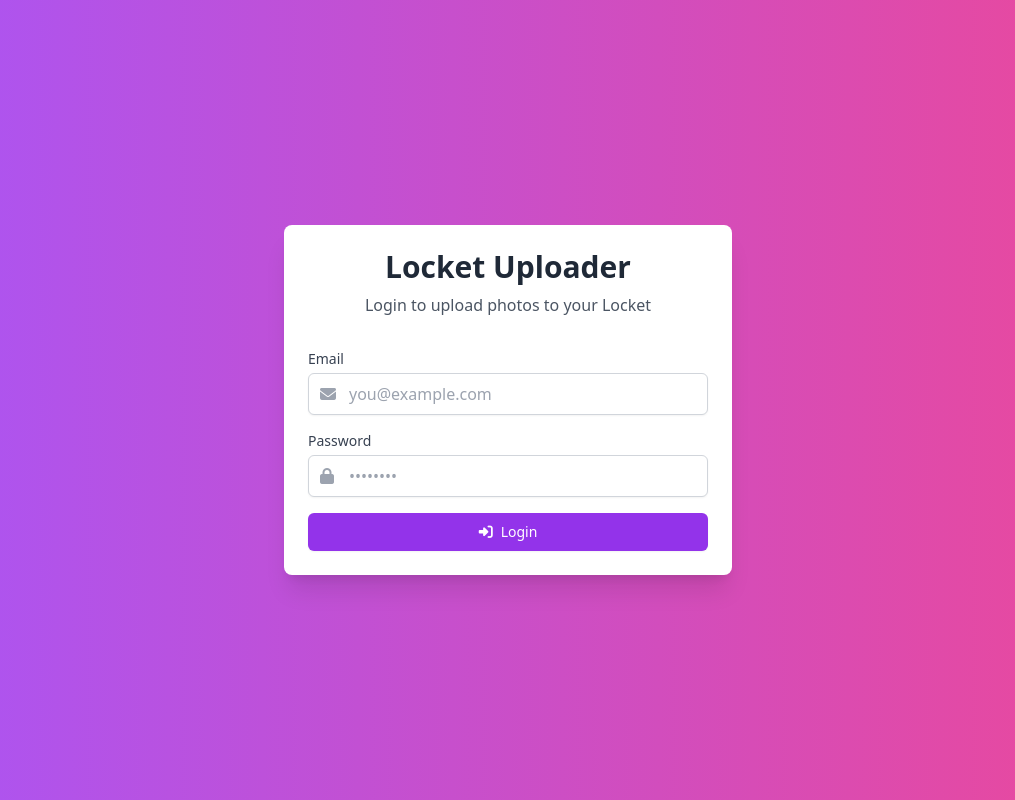
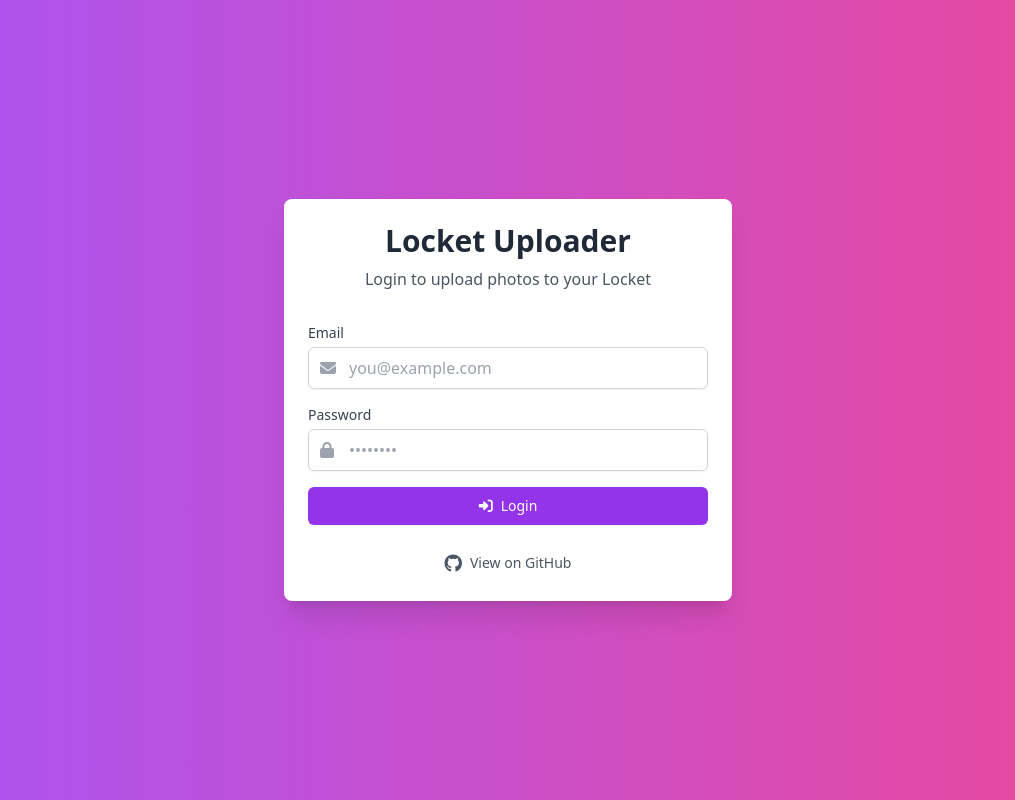
Before and after one commit to trungbq8/locket_photo_upload, a Flask app: page / in a window 1280 px wide. Shown: the whole page, without its empty margins (132-1147 px from the left). Run offline with Flask 2, Linux system fonts and the light colour scheme; some libraries are stand-ins or nearby versions.

Commit message:
Update index.html

```diff
--- a/templates/index.html
+++ b/templates/index.html
@@ -37,6 +37,10 @@
             right: 20px;
             z-index: 50;
             max-width: 300px;
+        }
+        .drag-active {
+            background-color: rgba(147, 51, 234, 0.1);
+            border-color: rgba(147, 51, 234, 0.5) !important;
         }
     </style>
 </head>
@@ -79,6 +83,14 @@
                     <i class="fas fa-sign-in-alt mr-2"></i> Login
                 </button>
             </form>
+
+            <!-- GitHub link for login section -->
+            <div class="mt-6 text-center">
+                <a href="https://github.com/trungbq8/locket_photo_upload" target="_blank" class="inline-flex items-center text-gray-600 hover:text-purple-600 transition-colors">
+                    <i class="fab fa-github text-lg mr-2"></i>
+                    <span class="text-sm">View on GitHub</span>
+                </a>
+            </div>
         </div>
 
         <div id="uploadSection" class="{% if not logged_in %}hidden{% endif %}">
@@ -95,7 +107,7 @@
             <form id="uploadForm" class="space-y-6">
                 <div>
                     <label class="file-input-label block">
-                        <div class="flex flex-col items-center justify-center border-2 border-dashed border-gray-300 rounded-lg py-6 px-4 hover:bg-gray-50 transition-colors">
+                        <div id="dropArea" class="flex flex-col items-center justify-center border-2 border-dashed border-gray-300 rounded-lg py-6 px-4 hover:bg-gray-50 transition-colors">
                             <div id="uploadIcon" class="text-purple-500 mb-2">
                                 <i class="fas fa-cloud-upload-alt text-3xl"></i>
                             </div>
@@ -122,6 +134,14 @@
                     <i class="fas fa-paper-plane mr-2"></i> Upload to Locket
                 </button>
             </form>
+
+            <!-- GitHub link for upload section -->
+            <div class="mt-6 text-center">
+                <a href="https://github.com/trungbq8/locket_photo_upload" target="_blank" class="inline-flex items-center text-gray-600 hover:text-purple-600 transition-colors">
+                    <i class="fab fa-github text-lg mr-2"></i>
+                    <span class="text-sm">View on GitHub</span>
+                </a>
+            </div>
         </div>
     </div>
 
@@ -137,6 +157,7 @@
             const uploadIcon = document.getElementById('uploadIcon');
             const userEmail = document.getElementById('userEmail');
             const uploadBtn = document.getElementById('uploadBtn');
+            const dropArea = document.getElementById('dropArea');
 
             function showAlert(message, type) {
                 const alertContainer = document.getElementById('alertContainer');
@@ -151,6 +172,55 @@
                         alertContainer.removeChild(alert);
                     }, 300);
                 }, 3000);
+            }
+
+            // Implement drag and drop functionality
+            ['dragenter', 'dragover', 'dragleave', 'drop'].forEach(eventName => {
+                dropArea.addEventListener(eventName, preventDefaults, false);
+            });
+
+            function preventDefaults(e) {
+                e.preventDefault();
+                e.stopPropagation();
+            }
+
+            ['dragenter', 'dragover'].forEach(eventName => {
+                dropArea.addEventListener(eventName, highlight, false);
+            });
+
+            ['dragleave', 'drop'].forEach(eventName => {
+                dropArea.addEventListener(eventName, unhighlight, false);
+            });
+
+            function highlight() {
+                dropArea.classList.add('drag-active');
+            }
+
+            function unhighlight() {
+                dropArea.classList.remove('drag-active');
+            }
+
+            dropArea.addEventListener('drop', handleDrop, false);
+
+            function handleDrop(e) {
+                const dt = e.dataTransfer;
+                const files = dt.files;
+
+                if (files.length > 0) {
+                    // Check if the file is an image
+                    const file = files[0];
+                    if (!file.type.match('image.*')) {
+                        showAlert('Please drop an image file (PNG, JPG, GIF)', 'error');
+                        return;
+                    }
+
+                    // Update the file input
+                    photoInput.files = dt.files;
+
+                    // Trigger the change event to preview the image
+                    const event = new Event('change', { bubbles: true });
+                    photoInput.dispatchEvent(event);
+                }
             }
 
             loginForm.addEventListener('submit', function(e) {
```
